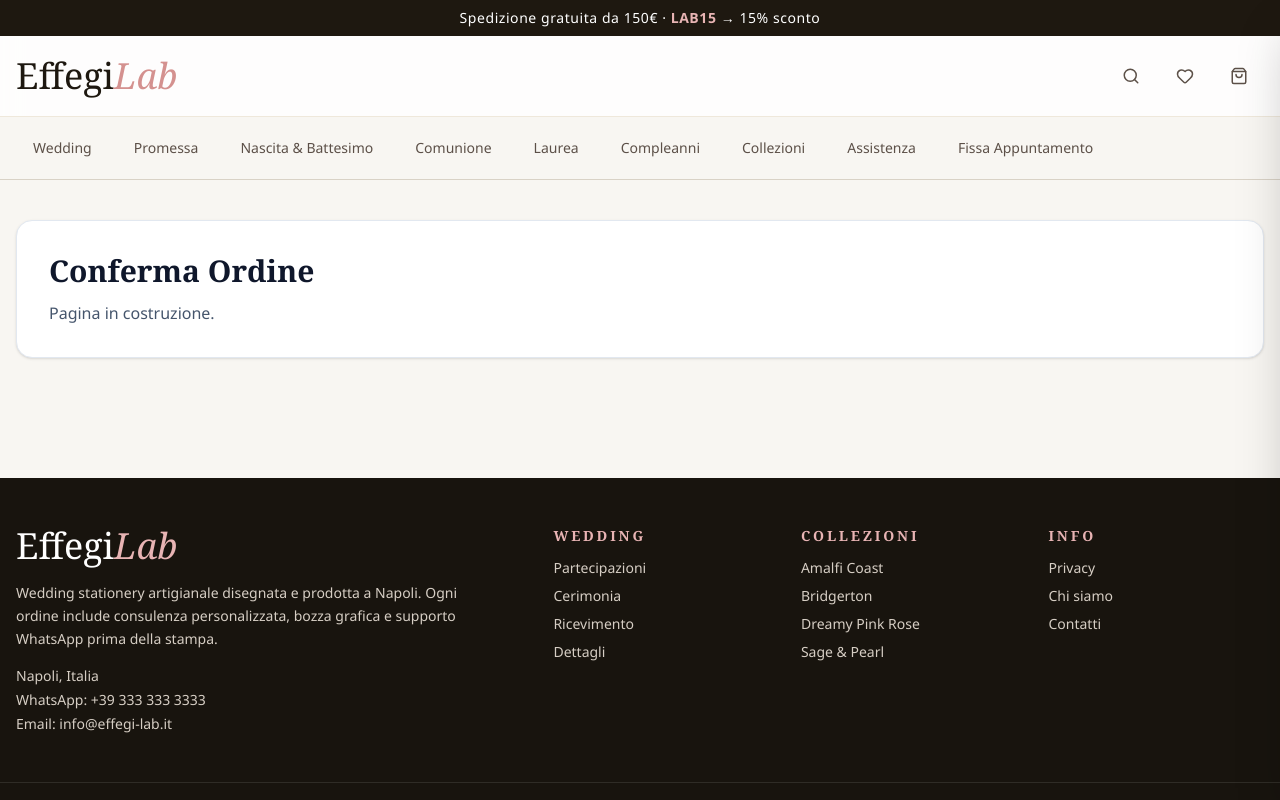
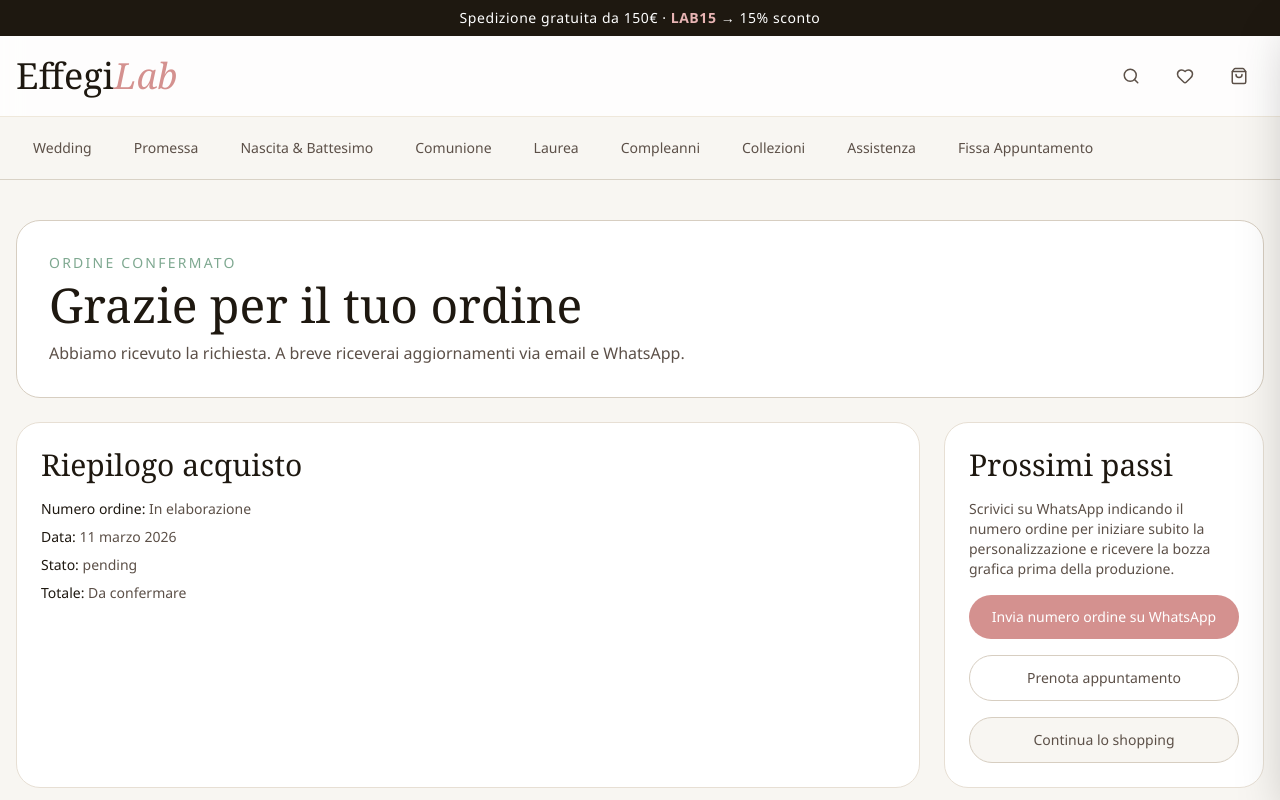
Before and after one commit to fracompa2017/effegilab, a Next.js app: page /checkout/successo in a window 1280 px wide. Shown: the top 800 px of the page. Built offline with nearby package versions, Linux system fonts and the light colour scheme.

Commit message:
feat: pagina successo ordine

```diff
--- a/src/app/(shop)/checkout/successo/page.tsx
+++ b/src/app/(shop)/checkout/successo/page.tsx
@@ -1,8 +1,117 @@
-export default function CheckoutSuccessPage() {
+import Link from "next/link";
+import { createClient } from "@supabase/supabase-js";
+
+import { formatDate, formatPrice } from "@/lib/utils";
+import type { Order } from "@/types";
+
+type CheckoutSuccessPageProps = {
+  searchParams: Promise<{
+    order?: string;
+  }>;
+};
+
+function createAdminSupabaseClient() {
+  const supabaseUrl = process.env.NEXT_PUBLIC_SUPABASE_URL;
+  const serviceKey = process.env.SUPABASE_SERVICE_ROLE_KEY;
+
+  if (!supabaseUrl || !serviceKey) {
+    return null;
+  }
+
+  return createClient(supabaseUrl, serviceKey, {
+    auth: {
+      persistSession: false,
+      autoRefreshToken: false,
+    },
+  });
+}
+
+async function getOrder(orderNumber?: string): Promise<Order | null> {
+  if (!orderNumber) {
+    return null;
+  }
+
+  const supabase = createAdminSupabaseClient();
+  if (!supabase) {
+    return null;
+  }
+
+  const { data, error } = await supabase
+    .from("orders")
+    .select("*")
+    .eq("order_number", orderNumber)
+    .maybeSingle();
+
+  if (error) {
+    return null;
+  }
+
+  return (data as Order | null) ?? null;
+}
+
+export default async function CheckoutSuccessPage({ searchParams }: CheckoutSuccessPageProps) {
+  const { order } = await searchParams;
+  const orderData = await getOrder(order);
+
   return (
-    <section className="rounded-2xl border border-slate-200 bg-white p-8 shadow-sm">
-      <h1 className="text-3xl font-bold text-slate-900">Conferma Ordine</h1>
-      <p className="mt-3 text-slate-600">Pagina in costruzione.</p>
-    </section>
+    <div className="space-y-6">
+      <section className="rounded-3xl border border-[#D7CEC1] bg-white p-8">
+        <p className="text-sm uppercase tracking-[0.16em] text-[#7EA890]">Ordine confermato</p>
+        <h1 className="mt-2 font-serif text-5xl text-[#1E1810]">Grazie per il tuo ordine</h1>
+        <p className="mt-3 text-[#5C5048]">
+          Abbiamo ricevuto la richiesta. A breve riceverai aggiornamenti via email e WhatsApp.
+        </p>
+      </section>
+
+      <section className="grid gap-6 lg:grid-cols-[1fr_320px]">
+        <article className="space-y-4 rounded-3xl border border-[#E7DFD4] bg-white p-6">
+          <h2 className="font-serif text-3xl text-[#1E1810]">Riepilogo acquisto</h2>
+          <div className="space-y-2 text-sm text-[#5C5048]">
+            <p>
+              <span className="font-medium text-[#1E1810]">Numero ordine:</span>{" "}
+              {orderData?.order_number ?? order ?? "In elaborazione"}
+            </p>
+            <p>
+              <span className="font-medium text-[#1E1810]">Data:</span>{" "}
+              {orderData?.created_at ? formatDate(orderData.created_at) : formatDate(new Date().toISOString())}
+            </p>
+            <p>
+              <span className="font-medium text-[#1E1810]">Stato:</span>{" "}
+              {orderData?.status ?? "pending"}
+            </p>
+            <p>
+              <span className="font-medium text-[#1E1810]">Totale:</span>{" "}
+              {orderData?.total ? formatPrice(orderData.total) : "Da confermare"}
+            </p>
+          </div>
+        </article>
+
+        <aside className="space-y-4 rounded-3xl border border-[#E7DFD4] bg-white p-6">
+          <h2 className="font-serif text-3xl text-[#1E1810]">Prossimi passi</h2>
+          <p className="text-sm text-[#5C5048]">
+            Scrivici su WhatsApp indicando il numero ordine per iniziare subito la personalizzazione
+            e ricevere la bozza grafica prima della produzione.
+          </p>
+          <Link
+            href={`https://wa.me/393333333333?text=Ciao%20Effegi%20Lab,%20il%20mio%20numero%20ordine%20%C3%A8%20${encodeURIComponent(orderData?.order_number ?? order ?? "")}`}
+            className="inline-flex w-full items-center justify-center rounded-full bg-[#D4918F] px-5 py-3 text-sm font-medium text-white hover:bg-[#c47f7d]"
+          >
+            Invia numero ordine su WhatsApp
+          </Link>
+          <Link
+            href="https://effegi-lab2.reservio.com/booking"
+            className="inline-flex w-full items-center justify-center rounded-full border border-[#D7CEC1] bg-white px-5 py-3 text-sm font-medium text-[#5C5048] hover:border-[#A8C4B0]"
+          >
+            Prenota appuntamento
+          </Link>
+          <Link
+            href="/shop"
+            className="inline-flex w-full items-center justify-center rounded-full border border-[#D7CEC1] bg-[#F8F6F2] px-5 py-3 text-sm font-medium text-[#5C5048]"
+          >
+            Continua lo shopping
+          </Link>
+        </aside>
+      </section>
+    </div>
   );
 }
```
